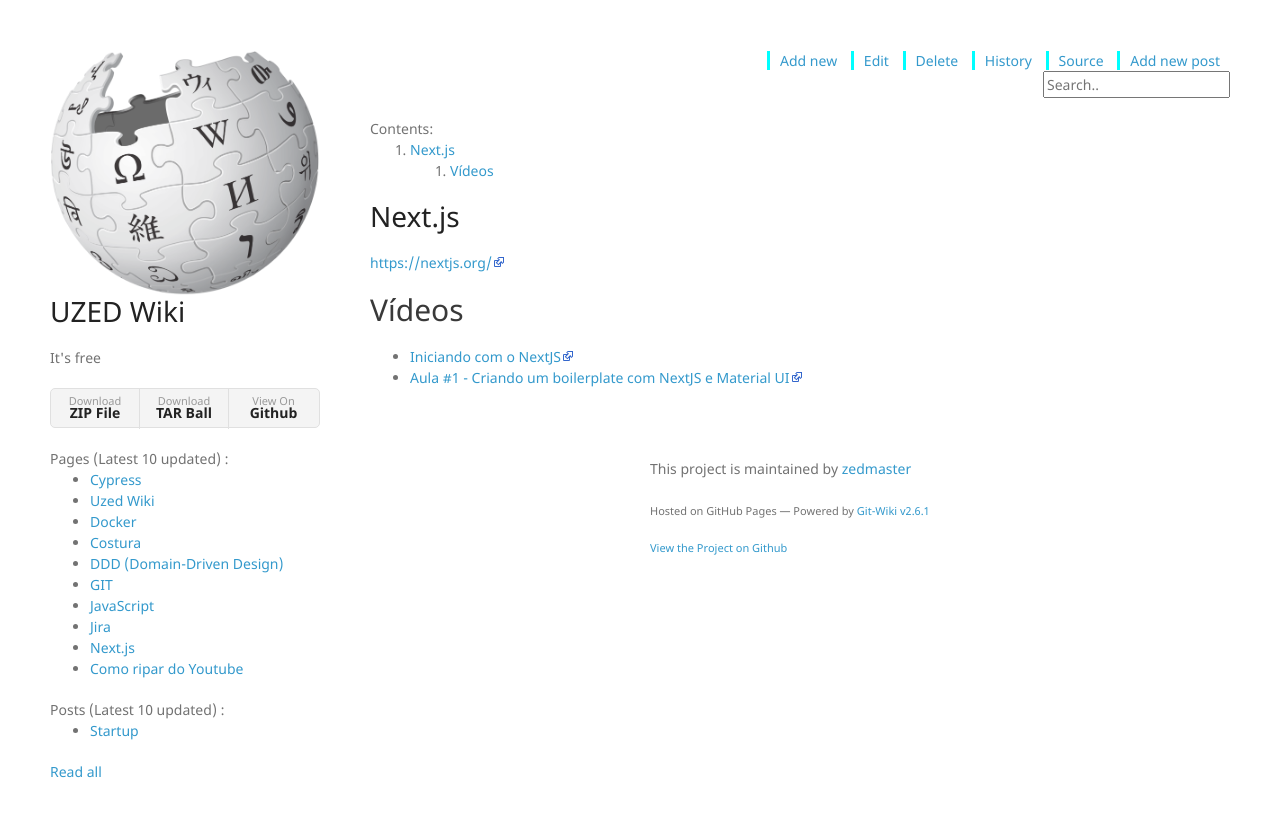
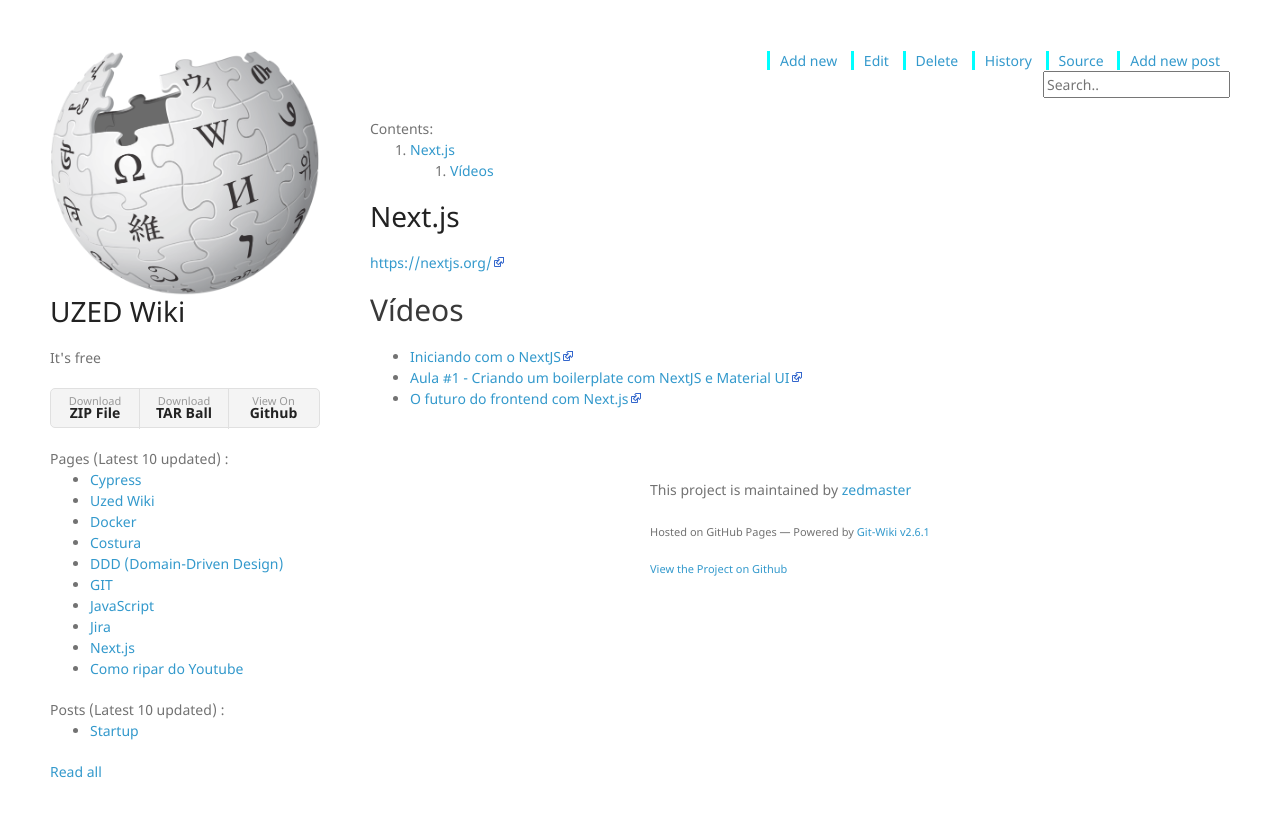
Before and after one commit to zedmaster/wiki, a Jekyll site: the page built from wiki/nextjs.md, in a window 1280 px wide. Shown: the top 817 px of the page. Built offline with Jekyll 4.4.1, drawn with Linux system fonts in a browser that asks for light colours; nearby versions of some CDN libraries; our own code applies the rules of GitHub Pages for plain Markdown files.

Commit message:
Update nextjs.md

```diff
--- a/wiki/nextjs.md
+++ b/wiki/nextjs.md
@@ -6,3 +6,4 @@
 
 * [Iniciando com o NextJS](https://www.youtube.com/watch?v=IMaO0Isho0M)
 * [Aula #1 - Criando um boilerplate com NextJS e Material UI](https://www.youtube.com/watch?v=lKD5Z0ORA54)
+* [O futuro do frontend com Next.js](https://www.youtube.com/watch?v=t89fT5oc0xY)
```
